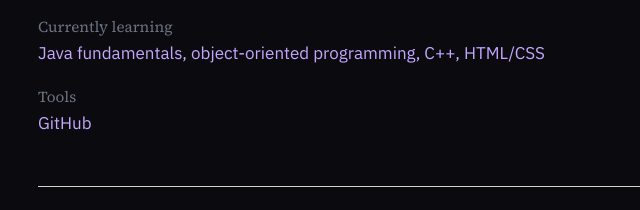
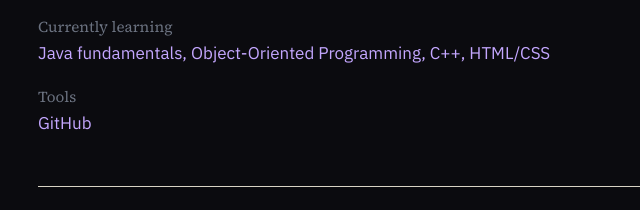
Before and after one commit to JohnMichael-27/Portfolio, a plain HTML site: page index.html in a window 1280 px wide. Shown: the part 892-1102 px from the top of the page, 286-926 px from the left. Drawn offline with Linux system fonts and the light colour scheme.

Commit message:
fixed some typos

```diff
--- a/index.html
+++ b/index.html
@@ -62,7 +62,7 @@
       </div>
       <div class="skill-group">
         <h3>Currently learning</h3>
-        <p>Java fundamentals, object-oriented programming, C++, HTML/CSS</p>
+        <p>Java fundamentals, Object-Oriented Programming, C++, HTML/CSS</p>
       </div>
       <div class="skill-group">
         <h3>Tools</h3>
```
